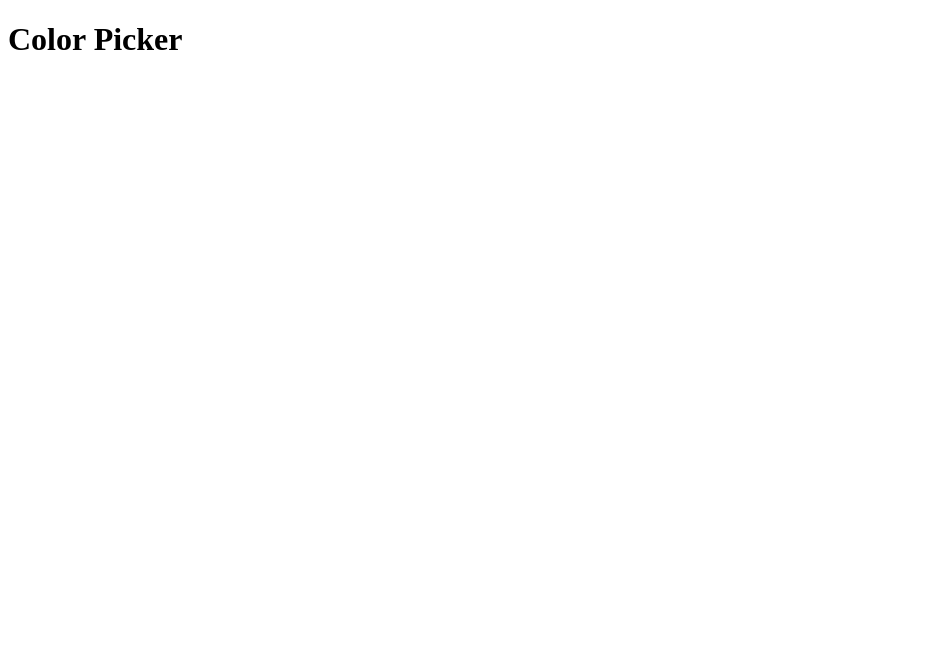
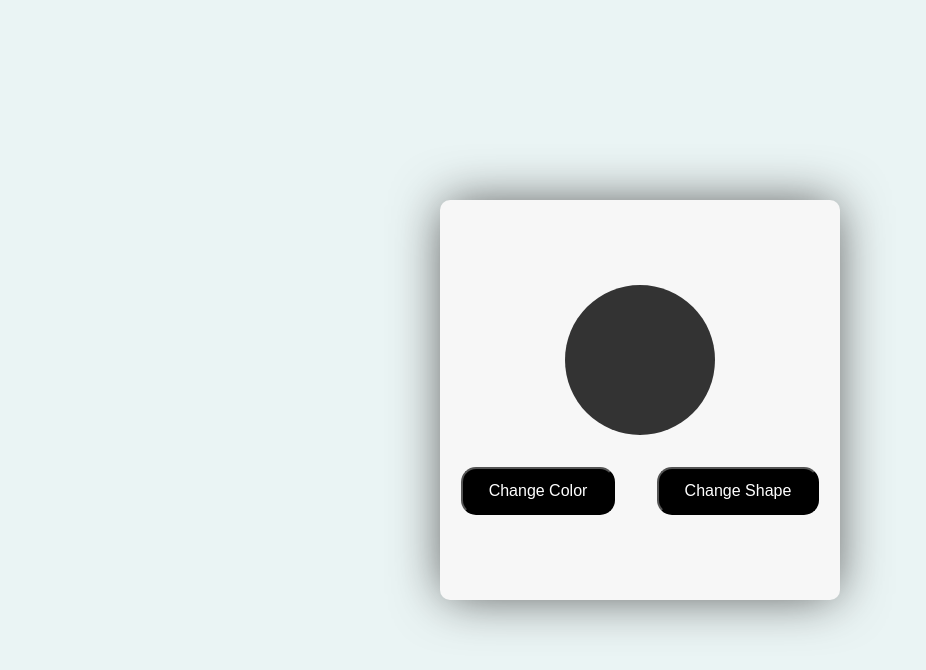
Before and after one commit to abhi1994j/Change_color, a plain HTML site: page index.html in a window 1280 px wide. Shown: the whole page, without its empty margins (0-926 px from the left). Drawn offline with Linux system fonts and the light colour scheme.

Commit message:
add some changes

```diff
--- a/index.html
+++ b/index.html
@@ -3,9 +3,16 @@
 <head>
     <meta charset="UTF-8">
     <meta name="viewport" content="width=device-width, initial-scale=1.0">
-    <title>Document</title>
+    <title>Change Color and Shape</title>
+    <link rel="stylesheet" href="style.css">
 </head>
 <body>
-    <h1>Color Picker</h1>
+    <div class="container">
+        <div class="round"></div>
+        <div class="btn-container">
+            <button id="change-color">Change Color</button>
+            <button id="change-shape">Change Shape</button>
+        </div>
+    </div>
 </body>
 </html>
--- /dev/null
+++ b/style.css
@@ -0,0 +1,62 @@
+*{
+    margin: 0;
+    padding: 0;
+    box-sizing: border-box;
+}
+body{
+    background-color: #eaf4f4;
+    width: 100%;
+    height: 100vh;
+    display: flex;
+    justify-content: center;
+    align-items: center;
+    color: #f7f7f7;
+}
+
+.container{
+    width: 400px;
+    height: 400px;
+    display: flex;
+    flex-direction: column;
+    justify-content: center;
+    align-items: center;
+    gap: 2rem;
+    border-radius: 10px;
+    box-shadow: 0 0 51px -5px rgba(77, 77, 77, 1);;
+    background-color: #f7f7f7;
+}
+
+.round{
+    width: 150px;
+    height: 150px;
+    border-radius: 50%;
+    background-color: #333;
+}
+
+.btn-container{
+    width: 100%;
+    display: flex;
+    justify-content: space-around;
+
+}
+
+#change-color{
+    background-color: #000000;
+    color: white;
+    text-align: center;
+    padding-inline: 1.6rem;
+    padding-block: 0.8rem;
+    max-width: 200px;
+    font-size: 1rem !important;
+    border-radius: 15PX;
+}
+#change-shape{
+    background-color: #000000;
+    color: white;
+    text-align: center;
+    padding-inline: 1.6rem;
+    padding-block: 0.8rem;
+    max-width: 200px;
+    font-size: 1rem !important;
+    border-radius: 15PX;
+}
```
